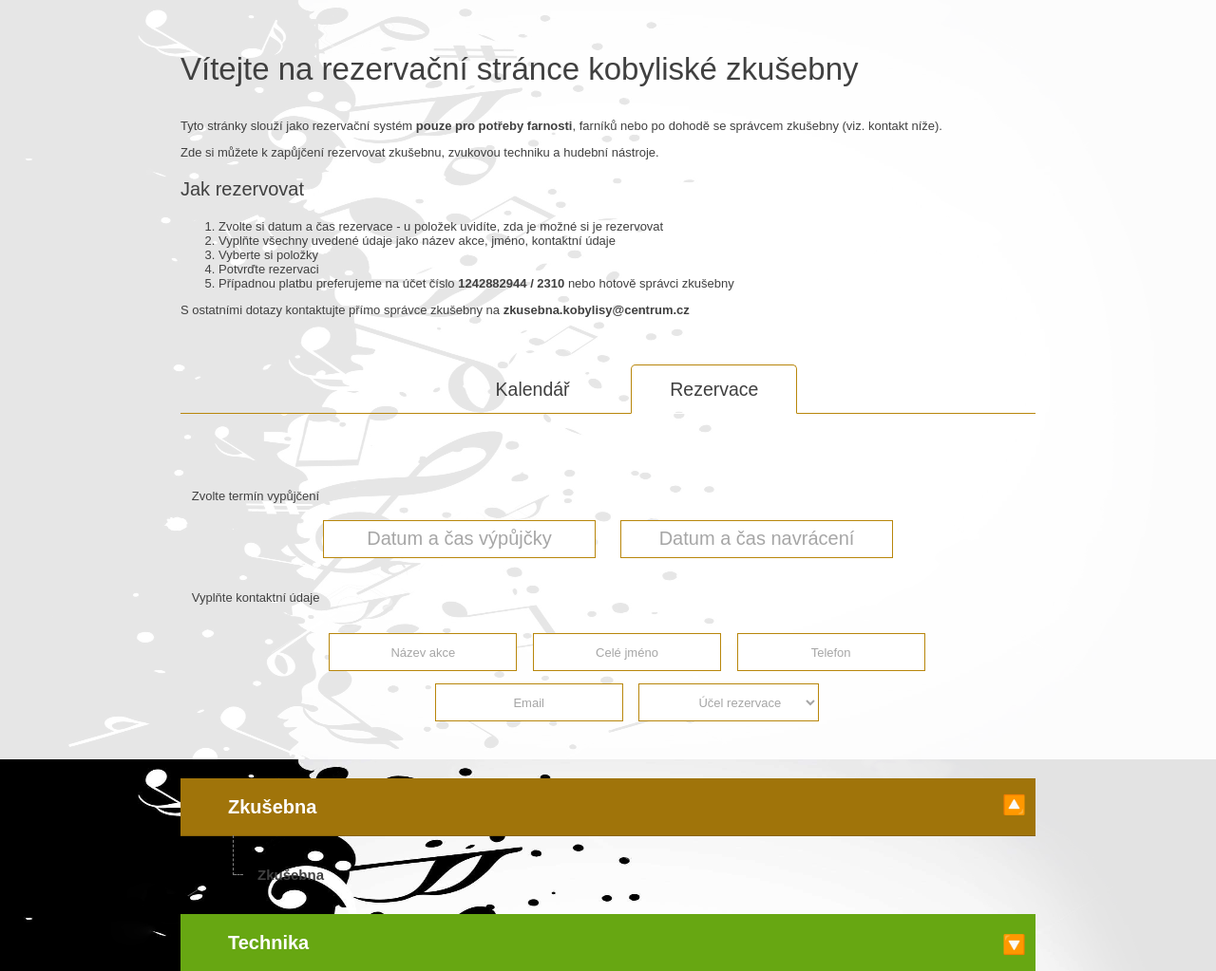
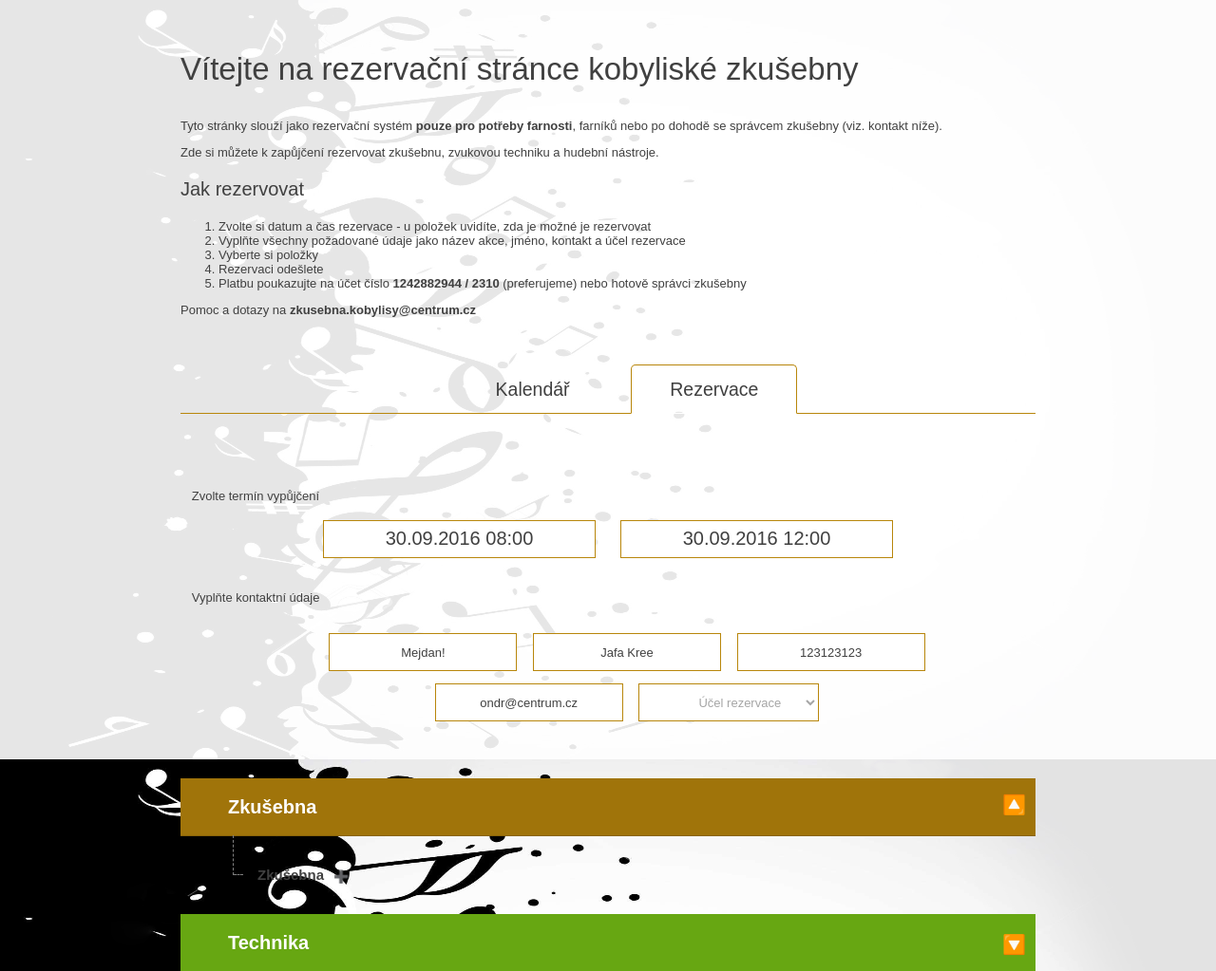
Before and after one commit to OndrejTuma/zkusebna-kobylisy, a PHP site: page / in a window 1280 px wide, after a click on "Rezervace". Shown: the top 1023 px of the page at 95% size. Run offline with PHP 8.4, Linux system fonts and the light colour scheme; data comes from the database, SQL or seed files in the repository; data that the repository does not hold is empty; some libraries are stand-ins or nearby versions.

Commit message:
upravy textu

```diff
--- a/app/core/ajax/admin.php
+++ b/app/core/ajax/admin.php
@@ -157,8 +157,9 @@ switch ($action) {
 	<tr>
 		<td>
 			<h2 style=\"font-size: 30px; font-weight: 400; margin: 0 0 20px;\">Dobrý den,</h2>
-			<p>Vaše rezervace <strong style=\"color: #cc2229;\">{$reservation["reservation_name"]}</strong> byla upravena správcem zkušebny.</p>
-			<p><strong>Zkontrolujte si prosím položky rezervace a její cenu</strong></p>
+			<p>vaše rezervace <strong style=\"color: #cc2229;\">{$reservation["reservation_name"]}</strong> byla upravena správcem zkušebny.</p>
+			<p><strong>Zkontrolujte si prosím položky rezervace.</strong></p>
+			<br>
 			<p>Pokud to není vaše rezervace, napište správci zkušebny odpovědí na tento email.</p>
 			<table class=\"list\" cellspacing=\"0\" cellpadding=\"0\" style=\"margin: 50px auto; color: #333; font-family: Arial, Helvetica, sans-serif; font-size: 17px; background: #efefef; padding: 30px; box-shadow: inset 0 0 5px 5px #fff;\">
 				<tbody>
--- a/app/core/modules/Zkusebna.php
+++ b/app/core/modules/Zkusebna.php
@@ -61,9 +61,12 @@ class Zkusebna {
 
 		return $repeated_reservations;
 	}
-	public static function sendMail($recipient, $subject, $body) {
+	public static function sendMail($recipient, $subject, $body, $from = null) {
 		$mail = new PHPMailer();
-		$mail->setFrom(Admin::getEmail(), ZKUSEBNA_MAILING_FROM);
+		$mail->setFrom(
+			isset($from['email']) ? $from['email'] : Admin::getEmail(),
+			isset($from['name']) ? $from['name'] : ZKUSEBNA_MAILING_FROM
+		);
 		$mail->addAddress($recipient);
 		$mail->isHTML(true);
 		$mail->Subject = $subject;
--- a/app/pages/homepage.php
+++ b/app/pages/homepage.php
@@ -19,13 +19,13 @@ $date2 = new DateTime("2016-03-02 17:00:00");
 	<p>Zde si můžete k zapůjčení rezervovat zkušebnu, zvukovou techniku a hudební nástroje.</p>
 	<h2>Jak rezervovat</h2>
 	<ol>
-		<li>Zvolte si datum a čas rezervace - u položek uvidíte, zda je možné si je rezervovat</li>
-		<li>Vyplňte všechny uvedené údaje jako název akce, jméno, kontaktní údaje</li>
+		<li>Zvolte si datum a čas rezervace - u položek uvidíte, zda je možné je rezervovat</li>
+		<li>Vyplňte všechny požadované údaje jako název akce, jméno, kontakt a účel rezervace</li>
 		<li>Vyberte si položky</li>
-		<li>Potvrďte rezervaci</li>
-		<li>Případnou platbu preferujeme na účet číslo <strong>1242882944 / 2310</strong> nebo hotově správci zkušebny</li>
+		<li>Rezervaci odešlete</li>
+		<li>Platbu poukazujte na účet číslo <strong>1242882944 / 2310</strong> (preferujeme) nebo hotově správci zkušebny</li>
 	</ol>
-	<p>S ostatními dotazy kontaktujte přímo správce zkušebny na <strong>zkusebna.kobylisy@centrum.cz</strong></p>
+	<p>Pomoc a dotazy na <strong>zkusebna.kobylisy@centrum.cz</strong></p>
 
 	<ul class="tabs">
 		<li><a class="active" href="#homepage">Kalendář</a></li>
@@ -46,12 +46,12 @@ $date2 = new DateTime("2016-03-02 17:00:00");
 			<legend>Zvolte termín vypůjčení</legend>
 			<ul class="table cols-2 pt mbn">
 				<li class="tar pr">
-					<!--					<input type="text" name="date_from" data-role="render" id="date_from" class="datetimepicker" data-date-type="from" data-connected-to="#date_to"  placeholder="Datum a čas výpůjčky" value="30.08.2016 08:00"/>-->
-					<input class="datetimepicker" data-role="render" type="text" name="date_from" id="date_from" data-date-type="from" data-connected-to="#date_to" placeholder="Datum a čas výpůjčky"/>
+										<input type="text" name="date_from" data-role="render" id="date_from" class="datetimepicker" data-date-type="from" data-connected-to="#date_to"  placeholder="Datum a čas výpůjčky" value="30.09.2016 08:00"/>
+<!--					<input class="datetimepicker" data-role="render" type="text" name="date_from" id="date_from" data-date-type="from" data-connected-to="#date_to" placeholder="Datum a čas výpůjčky"/>-->
 				</li>
 				<li class="tal pl">
-					<!--					<input type="text" name="date_to" data-role="render" id="date_to" class="datetimepicker" data-date-type="to" data-connected-to="#date_from"  placeholder="Datum a čas navrácení" value="30.08.2016 12:00"/>-->
-					<input class="datetimepicker" data-role="render" type="text" name="date_to" id="date_to" data-date-type="to" data-connected-to="#date_from" placeholder="Datum a čas navrácení"/>
+										<input type="text" name="date_to" data-role="render" id="date_to" class="datetimepicker" data-date-type="to" data-connected-to="#date_from"  placeholder="Datum a čas navrácení" value="30.09.2016 12:00"/>
+<!--					<input class="datetimepicker" data-role="render" type="text" name="date_to" id="date_to" data-date-type="to" data-connected-to="#date_from" placeholder="Datum a čas navrácení"/>-->
 				</li>
 			</ul>
 		</fieldset>
@@ -59,20 +59,20 @@ $date2 = new DateTime("2016-03-02 17:00:00");
 			<legend>Vyplňte kontaktní údaje</legend>
 			<ul class="inline-blocks tac pt">
 				<li>
-					<!--					<input type="text" name="reservation_name" id="reservation_name" placeholder="Název akce" value="Mejdan!"/>-->
-					<input type="text" name="reservation_name" id="reservation_name" placeholder="Název akce" />
+										<input type="text" name="reservation_name" id="reservation_name" placeholder="Název akce" value="Mejdan!"/>
+<!--					<input type="text" name="reservation_name" id="reservation_name" placeholder="Název akce" />-->
 				</li>
 				<li>
-					<!--					<input type="text" name="name" id="name" placeholder="Celé jméno" value="Jafa Kree"/>-->
-					<input type="text" name="name" id="name" placeholder="Celé jméno"/>
+										<input type="text" name="name" id="name" placeholder="Celé jméno" value="Jafa Kree"/>
+<!--					<input type="text" name="name" id="name" placeholder="Celé jméno"/>-->
 				</li>
 				<li>
-					<!--					<input type="text" name="phone" id="phone" placeholder="Telefon" value="123123123"/>-->
-					<input type="text" name="phone" id="phone" placeholder="Telefon"/>
+										<input type="text" name="phone" id="phone" placeholder="Telefon" value="123123123"/>
+<!--					<input type="text" name="phone" id="phone" placeholder="Telefon"/>-->
 				</li>
 				<li>
-					<!--					<input type="email" name="email" id="email" placeholder="Email" value="ondr@centrum.cz"/>-->
-					<input type="email" name="email" id="email" placeholder="Email"/>
+										<input type="email" name="email" id="email" placeholder="Email" value="ondr@centrum.cz"/>
+<!--					<input type="email" name="email" id="email" placeholder="Email"/>-->
 				</li>
 				<li>
 					<?php
```
Also changed, not shown: app/core/ajax/create-reservation.php (+16 -3 lines), app/core/modules/Admin.php (+11 -2 lines), public/assets/js/site.js, public/dist/js/all.js.
